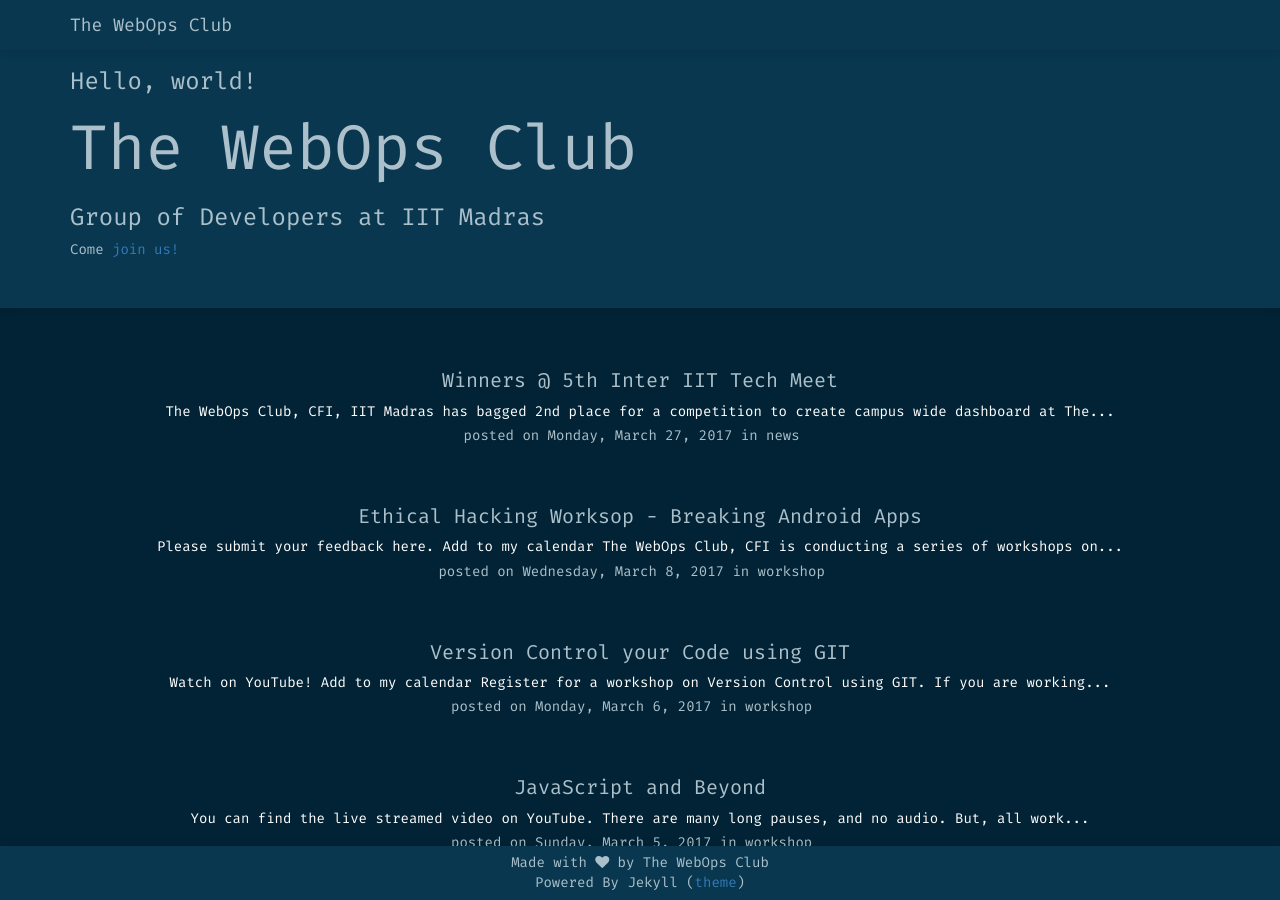
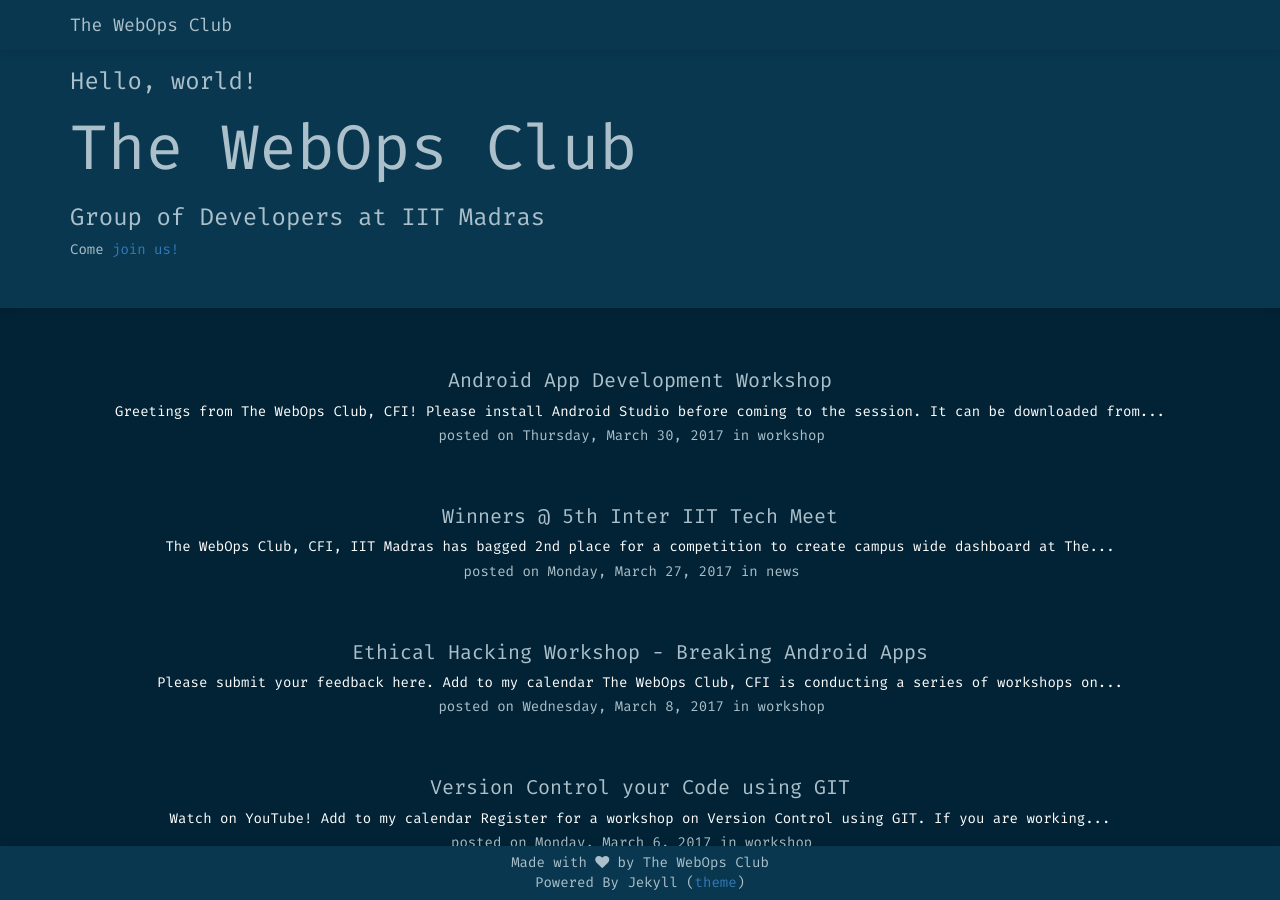
Before and after one commit to The-WebOps-Club/the-webops-club.github.io, a Jekyll site: the page built from index.html, in a window 1280 px wide and 900 px high. Built offline with Jekyll 4.4.1, drawn with Linux system fonts in a browser that asks for light colours; nearby versions of some CDN libraries; some web fonts are replaced.

Commit message:
add android app workshop

```diff
--- a/_posts/2017-03-08-ethical-hacking-workshop-breaking-android-apps.markdown
+++ b/_posts/2017-03-08-ethical-hacking-workshop-breaking-android-apps.markdown
@@ -1,6 +1,6 @@
 ---
 layout:     post
-title:      "Ethical Hacking Worksop - Breaking Android Apps"
+title:      "Ethical Hacking Workshop - Breaking Android Apps"
 comments:   true
 date:       2017-03-08 12:30:00 +0530
 categories: workshop
--- a/_posts/2017-03-27-dashboard-2nd-place-at-inter-iit-kanpur.markdown
+++ b/_posts/2017-03-27-dashboard-2nd-place-at-inter-iit-kanpur.markdown
@@ -10,7 +10,7 @@
 
 Dashboard has been a envisioned at the club over a year ago and is coming to realisation now. We have a great team working on this. We will be launching this across insti with administration's help over the coming month.
 
-Contribute to dashboad on [GitHub][github-repo].
+Contribute to dashboard on [GitHub][github-repo].
 
 Thanks to [shahidhk][shahidhk], [chinnichaitanya][chinnichaitanya], [laceup][laceup], [sasivarnan619][sasivarnan619] and [minu-aswanth][minu-aswanth] for working on the initial version.
 
--- /dev/null
+++ b/_posts/2017-03-30-android-app-workshop.markdown
@@ -0,0 +1,47 @@
+---
+layout:     post
+title:      "Android App Development Workshop"
+comments:   true
+date:       2017-03-30 19:45:00 +0530
+categories: workshop
+---
+Greetings from The WebOps Club, CFI!
+
+
+Please install Android Studio before coming to the session. It can be downloaded from [here](https://developer.android.com/studio/index.html).
+
+
+The procedure for installation can be found [here](https://developer.android.com/studio/install.html).
+
+
+We suggest you go through the first seven videos of this tutorial before coming to the session: [videos](https://www.youtube.com/playlist?list=PL6gx4Cwl9DGBsvRxJJOzG4r4k_zLKrnxl).
+
+
+Still, if there is any problem you can send a mail to [gokulan97@gmail.com](mailto:gokulan97@gmail.com) or [vikranth1997@gmail.com](mailto:vikranth1997@gmail.com) and get the installation completed before coming to the session.
+
+
+It's better if you read the basics of [Object Oriented Programming in Java](https://www.tutorialspoint.com/java/) before coming to the session.
+
+Please bring:
+
+1. Laptop fully charged, with the Android Studio installed
+2. Android phone
+3. USB cable (make sure it allows media transfer)
+
+You can attend the session even if you don't have an android phone as you can us an emulator.
+
+{:.colour_loc}
+- Workshop 1
+  - Date: **30 March, 2017 (Thursday)**
+  - Time: **7.45PM to 10.00PM**
+  - Venue: **CRC 102**
+
+- Workshop 2
+  - Date: **5 April, 2017 (Wednesday)**
+  - Time: **7.45PM to 10.00PM**
+  - Venue: **CRC 102**
+
+- Workshop 3
+  - Date: **9 April, 2017 (Sunday)**
+  - Time: **2:30PM**
+  - Venue: **CCW Conference room(1st floor)**
--- /dev/null
+++ b/_sass/_custom.scss
@@ -0,0 +1,3 @@
+.colour_loc{
+  color: #51c3bb !important;
+}
```
